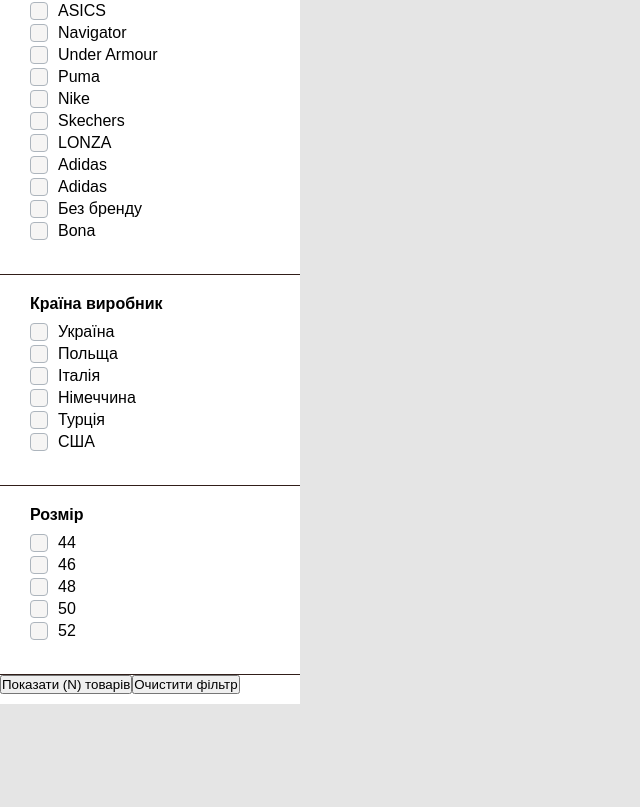
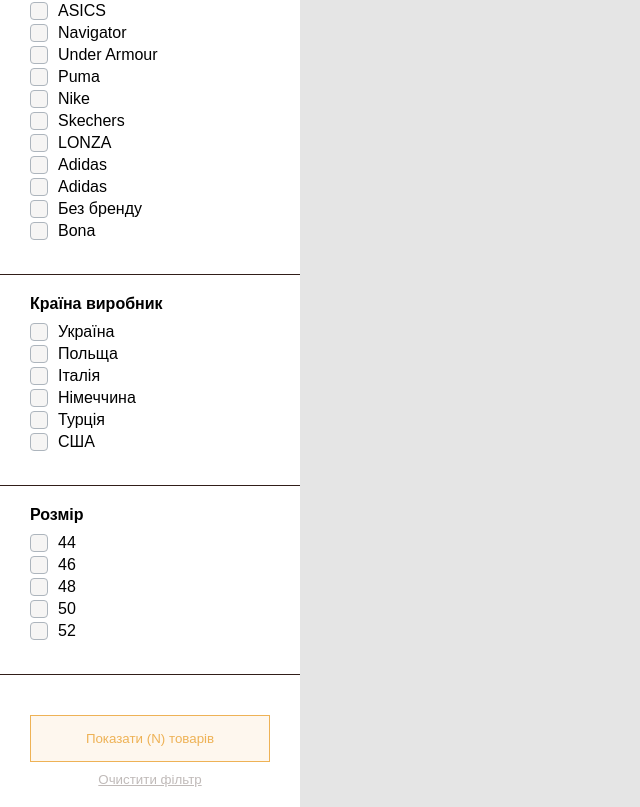
Before and after one commit to Vadim-Kostetskyi/shop, a React (Create React App) app: page /magazin/ in a window 1280 px wide. Shown: the part 479-1286 px from the top of the page, without its empty margins (0-640 px from the left). Before the commit the page ends 1183 px from the top, so only its background shows below. Built offline with nearby package versions, Linux system fonts and the light colour scheme; no server answers.

Commit message:
button styling

```diff
--- a/src/components/sidebar/Sidebar.tsx
+++ b/src/components/sidebar/Sidebar.tsx
@@ -32,8 +32,8 @@
                 </form>
 
             <div className="sidebar__function">
-                <button>Показати (N) товарів</button>
-                <button>Очистити фільтр</button>
+                <button className="sidebar__function-show">Показати (N) товарів</button>
+                <button className="sidebar__function-clear">Очистити фільтр</button>
             </div>
         </div>
     )
--- a/src/components/sidebar/_sidebar.scss
+++ b/src/components/sidebar/_sidebar.scss
@@ -9,4 +9,24 @@
     padding-bottom: 30px;
     border-bottom: 1px solid #311e19;
   }
+
+  &__function {
+    display: flex;
+    flex-direction: column;
+    padding: 40px 30px 10px 30px;
+  }
+  &__function-show {
+    padding: 15px 40px;
+    margin-bottom: 10px;
+    color: #eeb256;
+    border: 1px solid #eeb256;
+    background-color: #eeb2561a;
+  }
+  &__function-clear {
+    border: none;
+    background: none;
+    text-decoration: underline;
+    opacity: 0.3;
+    color: #311e19;
+  }
 }
```
